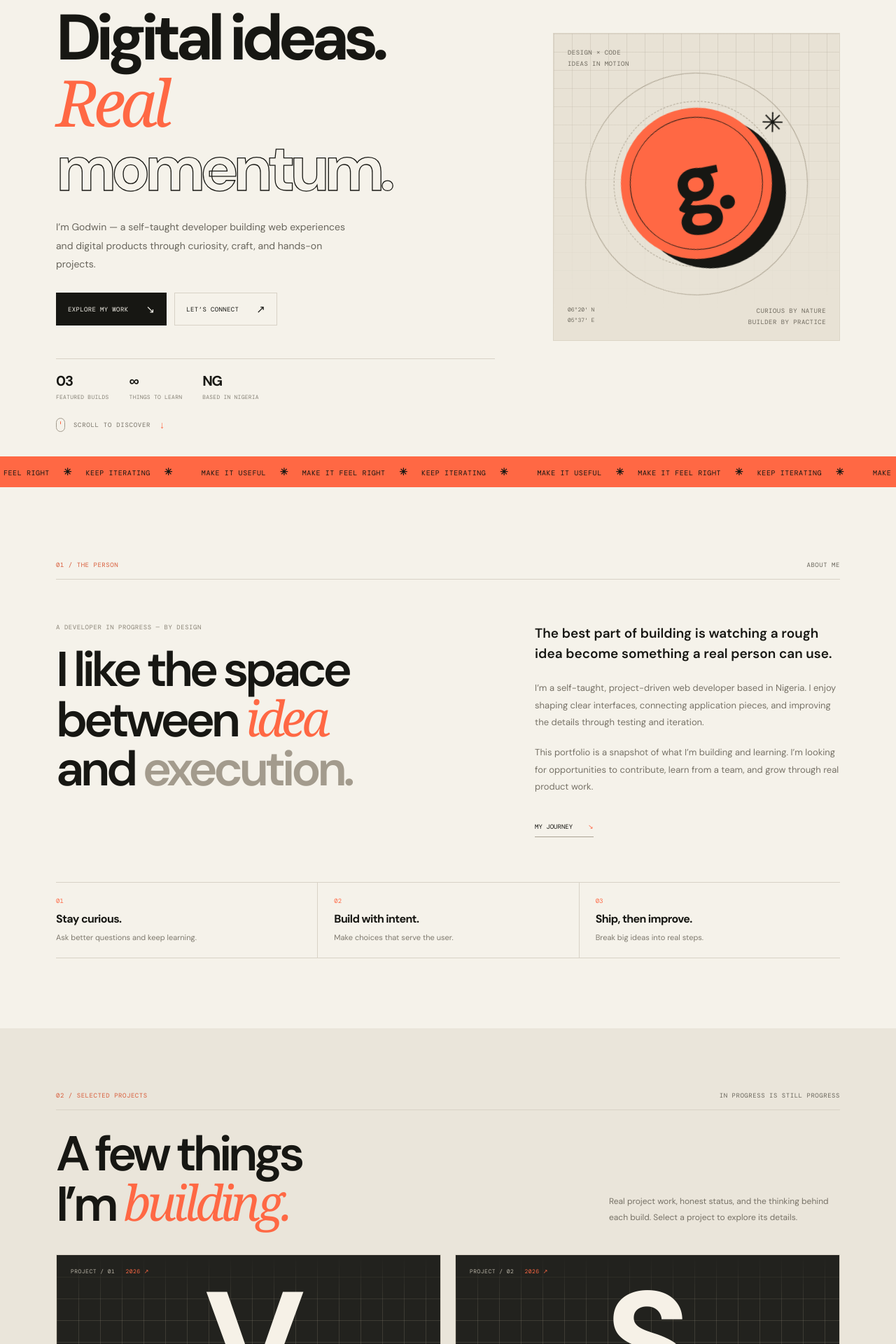
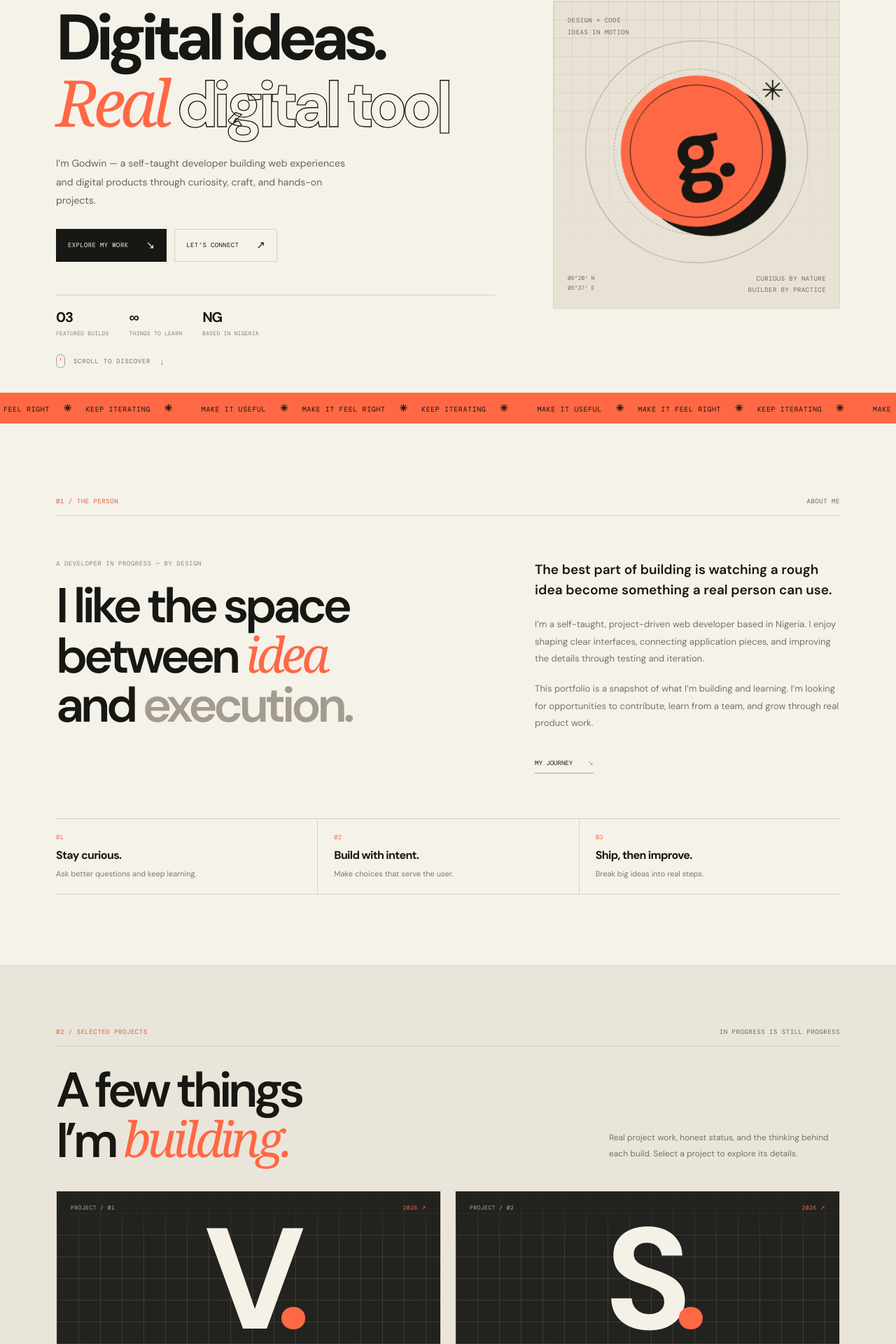
Before and after one commit to mrceogodwin/designbygodwin, a Next.js app: page / in a window 1280 px wide. Shown: the part 181-2101 px from the top of the page at 70% size. Built offline with nearby package versions, Linux system fonts and the light colour scheme; a web font is replaced by a local one.

Commit message:
Link project cards to repositories and add animated headline typing

```diff
--- a/app/page.tsx
+++ b/app/page.tsx
@@ -1,6 +1,6 @@
 "use client";
 
-import { useState } from "react";
+import { useEffect, useState } from "react";
 
 const projects = [
   { id: "01", name: "VIBR.NG", category: "NETWORK / STARTUP", year: "2026", description: "A founder and creator network concept designed to help builders share what they are making and connect with potential investors.", stack: ["React", "APIs", "NestJS"], status: "IN DEVELOPMENT", href: "https://github.com/mrceogodwin/vibr", symbol: "V", theme: "vibr", detail: "A product-focused build exploring profiles, project discovery, and founder-to-investor connections. Work in progress." },
@@ -27,6 +27,32 @@ const socials = [
 
 export default function Home() {
   const [activeProject, setActiveProject] = useState<string | null>(null);
+  const [typedHeadline, setTypedHeadline] = useState("momentum.");
+  useEffect(() => {
+    const words = ["momentum.", "web products.", "digital tools."];
+    if (window.matchMedia("(prefers-reduced-motion: reduce)").matches) return;
+    let wordIndex = 0;
+    let deleting = true;
+    let characterIndex = words[0].length;
+    let timer: ReturnType<typeof setTimeout>;
+    const tick = () => {
+      const current = words[wordIndex];
+      characterIndex += deleting ? -1 : 1;
+      setTypedHeadline(current.slice(0, characterIndex));
+      let delay = deleting ? 48 : 95;
+      if (characterIndex <= 0) {
+        deleting = false;
+        wordIndex = (wordIndex + 1) % words.length;
+        delay = 260;
+      } else if (characterIndex >= words[wordIndex].length) {
+        deleting = true;
+        delay = 1450;
+      }
+      timer = setTimeout(tick, delay);
+    };
+    timer = setTimeout(tick, 1700);
+    return () => clearTimeout(timer);
+  }, []);
   const [menuOpen, setMenuOpen] = useState(false);
   return (
     <main id="top">
@@ -42,7 +68,7 @@ export default function Home() {
       <section className="hero-section page-width">
         <div className="hero-copy">
           <div className="eyebrow"><span className="eyebrow-line" /> INDEPENDENT WEB DEVELOPER <span className="eyebrow-year">PORTFOLIO / 2026</span></div>
-          <h1>Digital ideas.<br /><span className="serif-word">Real</span> <span className="outlined-word">momentum.</span></h1>
+          <h1>Digital ideas.<br /><span className="serif-word">Real</span> <span className="outlined-word typewriter-word">{typedHeadline}<span className="typing-cursor" aria-hidden="true">|</span></span></h1>
           <p className="hero-intro">I’m Godwin — a self-taught developer building web experiences and digital products through curiosity, craft, and hands-on projects.</p>
           <div className="hero-actions"><a className="button button-dark" href="#work">EXPLORE MY WORK <span>↘</span></a><a className="button button-quiet" href="#contact">LET’S CONNECT <span>↗</span></a></div>
           <div className="hero-stats"><div><strong>03</strong><span>FEATURED BUILDS</span></div><div><strong>∞</strong><span>THINGS TO LEARN</span></div><div><strong>NG</strong><span>BASED IN NIGERIA</span></div></div>
@@ -65,10 +91,10 @@ export default function Home() {
         <div className="section-kicker"><span>02 / SELECTED PROJECTS</span><span>IN PROGRESS IS STILL PROGRESS</span></div>
         <div className="section-intro-row"><h2 className="display-heading">A few things<br />I’m <em>building.</em></h2><p>Real project work, honest status, and the thinking behind each build. Select a project to explore its details.</p></div>
         <div className="project-grid">{projects.map(project => <article className={"project-card " + project.theme} key={project.id}>
-          <button className="project-art" onClick={() => setActiveProject(activeProject === project.id ? null : project.id)} aria-expanded={activeProject === project.id} aria-label={"Show details for " + project.name}>
-            <div className="project-art-head"><span>PROJECT / {project.id}</span><span>{project.year} ↗</span></div><div className="project-glyph">{project.symbol}<span>.</span></div><div className="project-art-lines" /><div className="project-art-foot"><span>{project.category}</span><span>EXPLORE +</span></div>
-          </button>
-          <div className="project-body"><div className="project-name-row"><h3>{project.name}</h3><span className="project-status"><i />{project.status}</span></div><p>{project.description}</p><div className="project-tech">{project.stack.map(t => <span key={t}>{t}</span>)}</div>{activeProject === project.id && <div className="project-detail"><p>{project.detail}</p><a href={project.href} target="_blank" rel="noreferrer">OPEN SOURCE REPOSITORY ↗</a></div>}<div className="project-link-row"><span>CASE STUDY / BUILD NOTES</span><button onClick={() => setActiveProject(activeProject === project.id ? null : project.id)}>{activeProject === project.id ? "CLOSE −" : "VIEW DETAILS +"}</button></div></div>
+          <a className="project-art" href={project.href} target="_blank" rel="noreferrer" aria-label={"Open " + project.name + " source repository in a new tab"}>
+            <div className="project-art-head"><span>PROJECT / {project.id}</span><span>{project.year} ↗</span></div><div className="project-glyph">{project.symbol}<span>.</span></div><div className="project-art-lines" /><div className="project-art-foot"><span>{project.category}</span><span>OPEN REPOSITORY ↗</span></div>
+          </a>
+          <div className="project-body"><div className="project-name-row"><h3><a href={project.href} target="_blank" rel="noreferrer" aria-label={"Open " + project.name + " repository"}>{project.name} ↗</a></h3><span className="project-status"><i />{project.status}</span></div><p>{project.description}</p><div className="project-tech">{project.stack.map(t => <span key={t}>{t}</span>)}</div>{activeProject === project.id && <div className="project-detail"><p>{project.detail}</p><a href={project.href} target="_blank" rel="noreferrer">OPEN SOURCE REPOSITORY ↗</a></div>}<div className="project-link-row"><span>CASE STUDY / BUILD NOTES</span><button onClick={() => setActiveProject(activeProject === project.id ? null : project.id)}>{activeProject === project.id ? "CLOSE −" : "VIEW DETAILS +"}</button></div></div>
         </article>)}</div>
         <div className="projects-footer"><span>MORE ITERATIONS. MORE TO COME.</span><a href="https://github.com/mrceogodwin" target="_blank" rel="noreferrer">ALL REPOSITORIES ON GITHUB ↗</a></div>
       </div></section>
```
